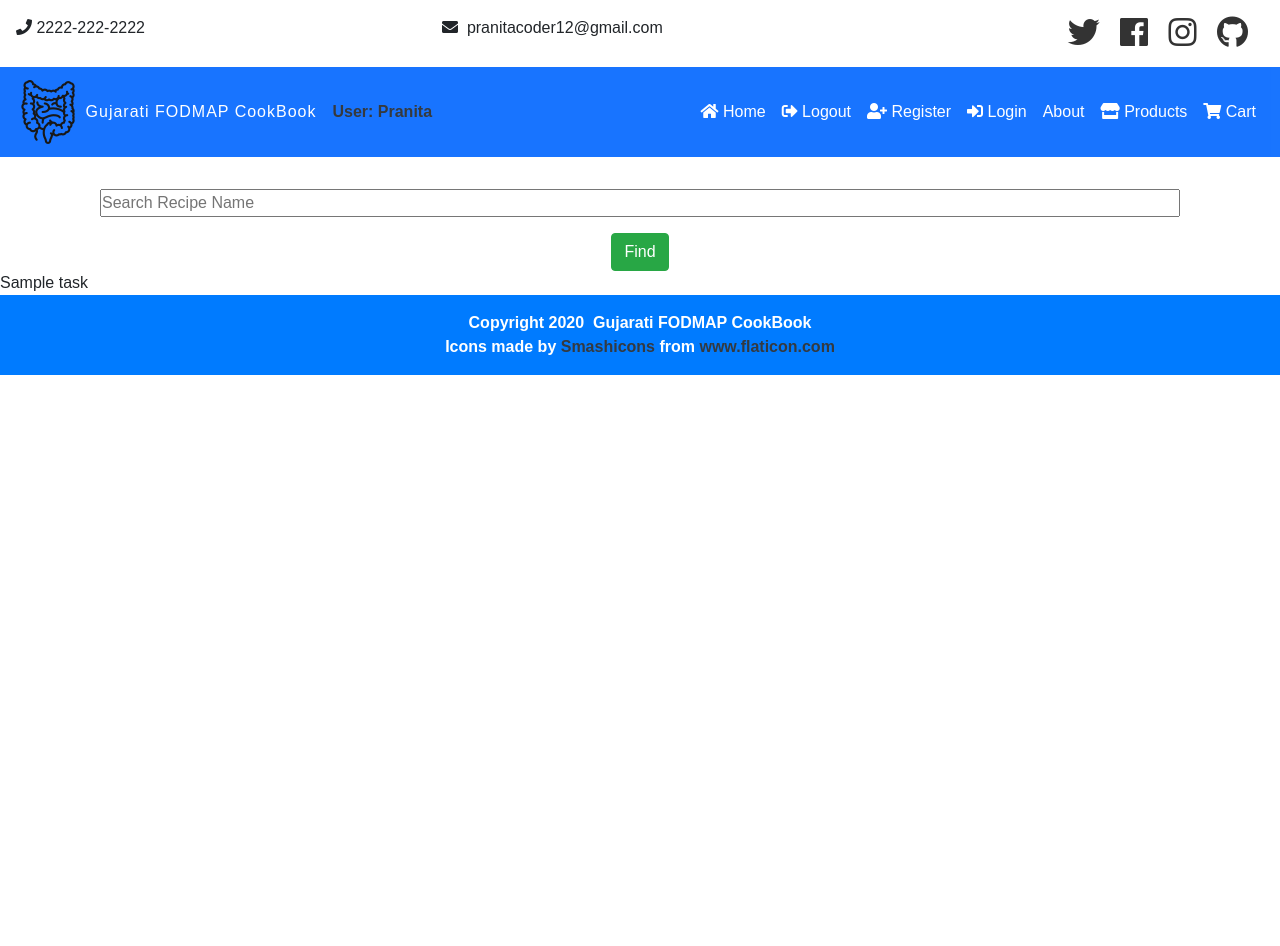
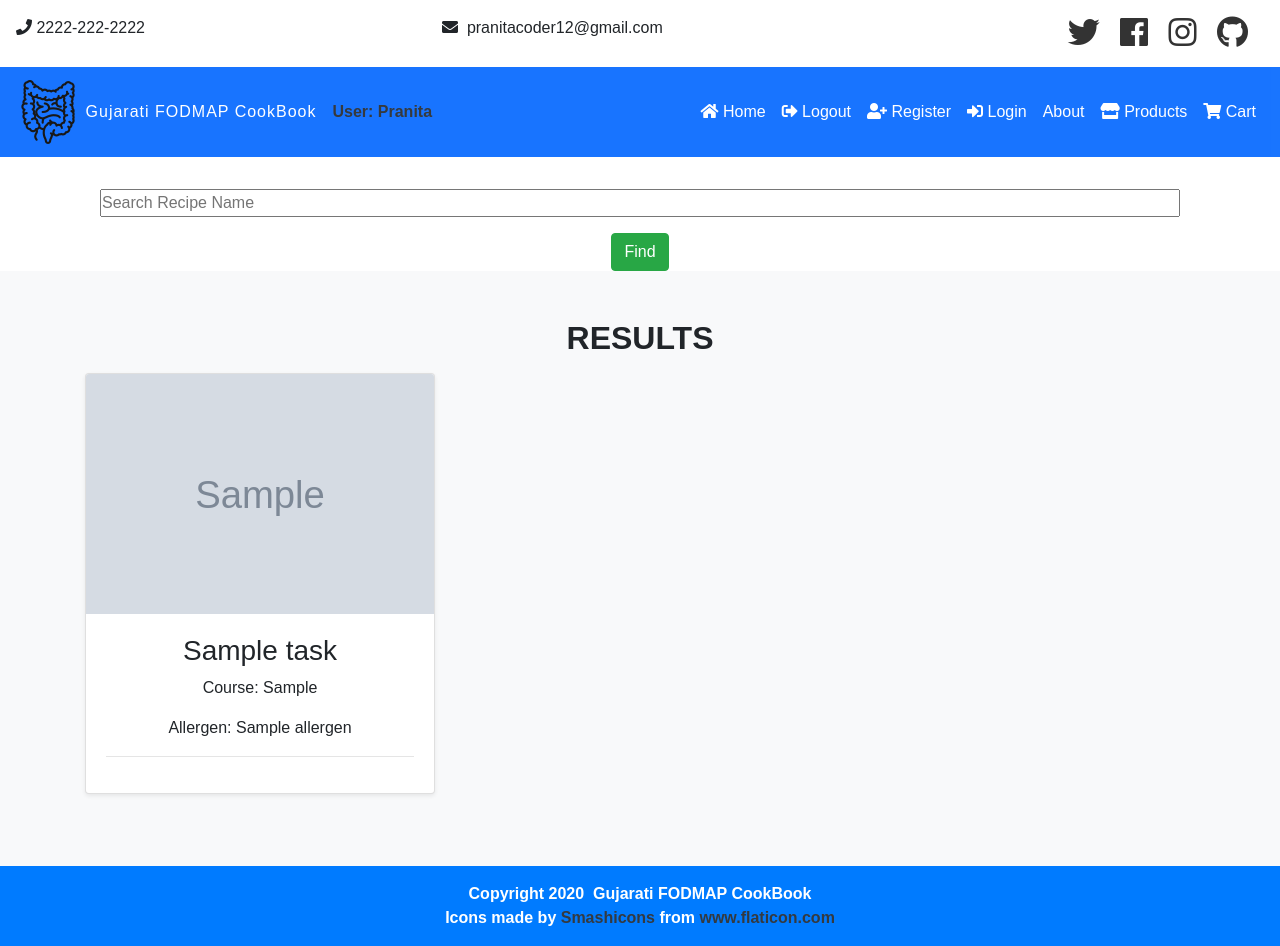
Before and after one commit to pranitastudent/Guju-FODMAP-CookBook, a Flask app: page /findtask in a window 1280 px wide. Before the commit the page ends 375 px from the top, so only its background shows below. Run offline with Flask 2, Linux system fonts and the light colour scheme; grey boxes marked "Sample" are stand-in pictures; a database or web service that is not in the repository returns one stand-in record (values such as "Sample title"); some libraries are stand-ins or nearby versions.

Commit message:
View Recipe Link does not show up on search page - for task loop seems to not be executed

```diff
--- a/templates/search.html
+++ b/templates/search.html
@@ -19,12 +19,31 @@
 
 <!-- Results -->
 
-{% for result in results %}
 
 
-{{result.recipe_name}}
-
-{% endfor %}
+<div class="album py-5 bg-light">
+    <div class="container">
+      <h2 class="text-center pb-2"><strong>RESULTS</strong></h2>
+      <div class="row">
+        {% for result in results %}
+         <div class="col-md-4">
+          <div class="card mb-4 shadow-sm text-center">
+            <img class="prd card-img-top img-fluid" src="{{ result.recipe_image }}"></a>
+            <div class="card-body">
+              <h3 class="card-text">{{ result.recipe_name}}</h3>
+              <p class="card-text">Course: {{ result.recipe_course}}</p>
+              <p class="card-text">Allergen: {{ result.allergen}}</p>
+              <hr>
+              {% for task in task %}
+              <a class="text-center" href="{{ url_for('task', task_id=task._id)}}">View Recipe</a>
+              {% endfor %}
+             </div>
+          </div>
+        </div>
+        {% endfor %}
+       </div>
+    </div>
+  </div>
 
 
 
```
